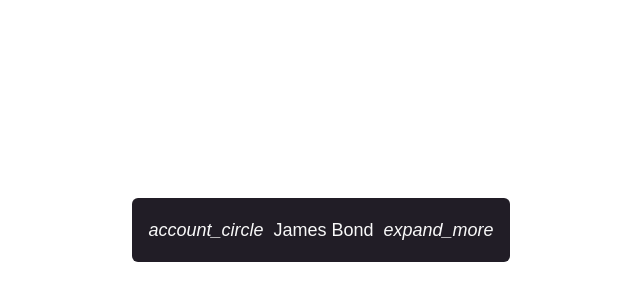
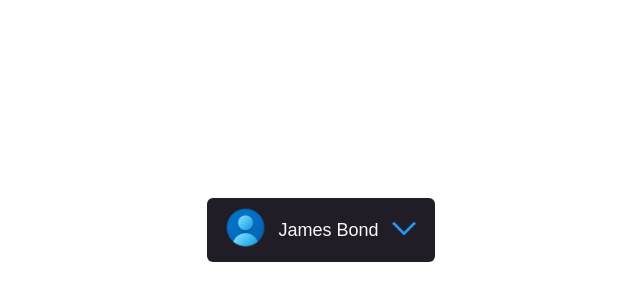
Before and after one commit to rajjitlai/react-templates-FREE, a React (Vite) app: page /about in a window 1280 px wide. Shown: the part 170-470 px from the top of the page, without its empty margins (319-959 px from the left). Built offline with nearby package versions, Linux system fonts and the light colour scheme.

Commit message:
template-dropdown_01-ended

```diff
--- a/src/Components/DropDown_01/DropDown_01.tsx
+++ b/src/Components/DropDown_01/DropDown_01.tsx
@@ -10,7 +10,9 @@ import React, {
 
 import "./dropdown_01.css"
 
-import { close, dropdown, account } from "../../assets/index.js"
+import close from "../../assets/close.svg"
+import dropdown from "../../assets/dropdown.png"
+import account from "../../assets/account.png"
 
 const Icon: FC<PropsWithChildren> = ({ children }) => <i className="material-symbols-outlined">{children}</i>
 
@@ -44,15 +46,15 @@ export const DropDown_01 = () => {
     return (
         <div ref={ref} className={`dropdown ${isOpen ? "open" : ""}`}>
             <button onClick={() => setIsOpen(!isOpen)}>
-                <Icon>account_circle</Icon>
+                <Icon><img src={account} width="45px" /></Icon>
                 <span>James Bond</span>
                 <Icon>
-                    {isOpen ? `close` : "expand_more"}
+                    {isOpen ? <img src={close} alt="close" /> : <img src={dropdown} alt="dropdown" width="30px" />}
                 </Icon>
             </button>
             <div className="menu">
                 <button>
-                    <Icon>person</Icon>
+                    <Icon><img src={account} width="45px" /></Icon>
                     <span>Profile</span>
                 </button>
             </div>
--- a/src/Components/DropDown_01/dropdown_01.css
+++ b/src/Components/DropDown_01/dropdown_01.css
@@ -48,7 +48,7 @@
 }
 
 .dropdown.open>button {
-    background: #712ae0;
+    background: #180930;
 }
 
 .dropdown.open .menu {
--- a/src/assets/index.js
+++ /dev/null
@@ -1,5 +0,0 @@
-import account from "./account.png";
-import dropdown from "./dropdown.png";
-import close from "./close.svg";
-
-export default { account, dropdown, close };
```
